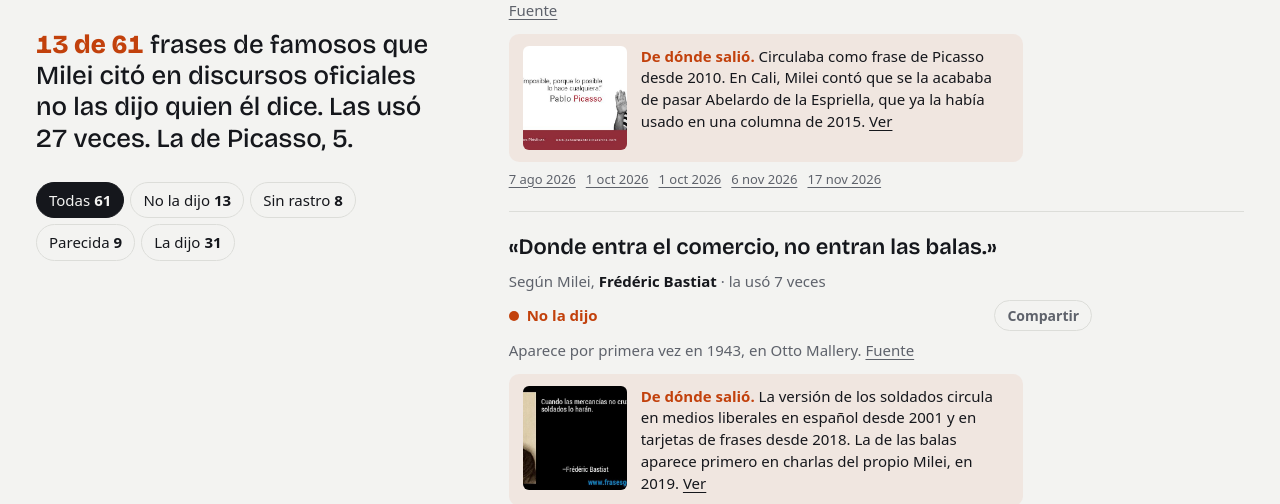
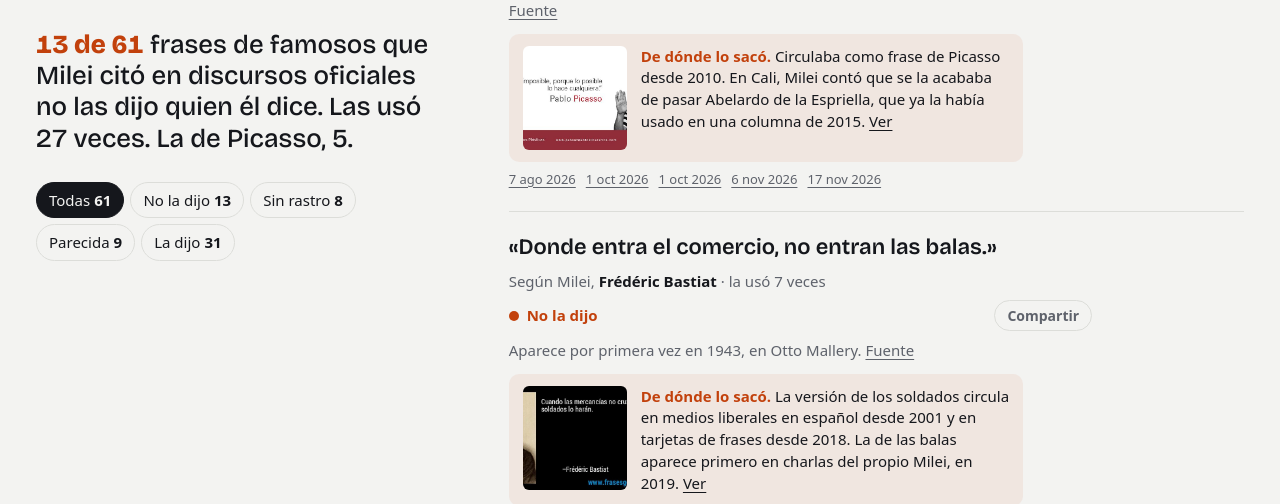
Before and after one commit to matixlol/datos, an Astro site in the folder web/: page /picasso in a window 1280 px wide. Shown: the part 234-738 px from the top of the page. Built offline with nearby package versions, Linux system fonts and the light colour scheme; Astro itself is replaced by a stand-in of ours; a web font is replaced by a local one.

Commit message:
/picasso: label origins "De dónde lo sacó."
Amp-Thread-ID: https://ampcode.com/threads/T-01a1f028-1b80-7646-83e6-6e299edf7b18
Co-authored-by: Amp <amp@ampcode.com>

```diff
--- a/web/src/pages/picasso.astro
+++ b/web/src/pages/picasso.astro
@@ -71,7 +71,7 @@ function pintar() {
       <p class="quien">Según Milei, <b>${esc(c.autor)}</b> · ${n === 1 ? "la usó 1 vez" : `la usó ${n} veces`}</p>
       <div class="fila"><p class="veredicto ${CLASE[c.veredicto]}">${ETIQUETA[c.veredicto]}</p><button class="compartir" type="button">Compartir</button></div>
       <p class="explica">${esc(c.explicacion)} <a href="${esc(c.fuente)}" rel="noopener">Fuente</a></p>
-      ${c.origen ? `<div class="origen">${c.origen.imagen ? `<a href="${esc(c.origen.url)}" rel="noopener"><img src="${c.origen.imagen}" alt="La frase como circula en internet" loading="lazy"></a>` : ""}<p><b>De dónde salió.</b> ${esc(c.origen.texto)} <a href="${esc(c.origen.url)}" rel="noopener">Ver</a></p></div>` : ""}
+      ${c.origen ? `<div class="origen">${c.origen.imagen ? `<a href="${esc(c.origen.url)}" rel="noopener"><img src="${c.origen.imagen}" alt="La frase como circula en internet" loading="lazy"></a>` : ""}<p><b>De dónde lo sacó.</b> ${esc(c.origen.texto)} <a href="${esc(c.origen.url)}" rel="noopener">Ver</a></p></div>` : ""}
       <p class="usos">${c.usos.map((u) => `<a href="${esc(u.url)}" rel="noopener">${fecha(u.fecha)}</a>`).join("")}</p>`;
     li.querySelector(".compartir").onclick = () => abrir(c);
     return li;
```
